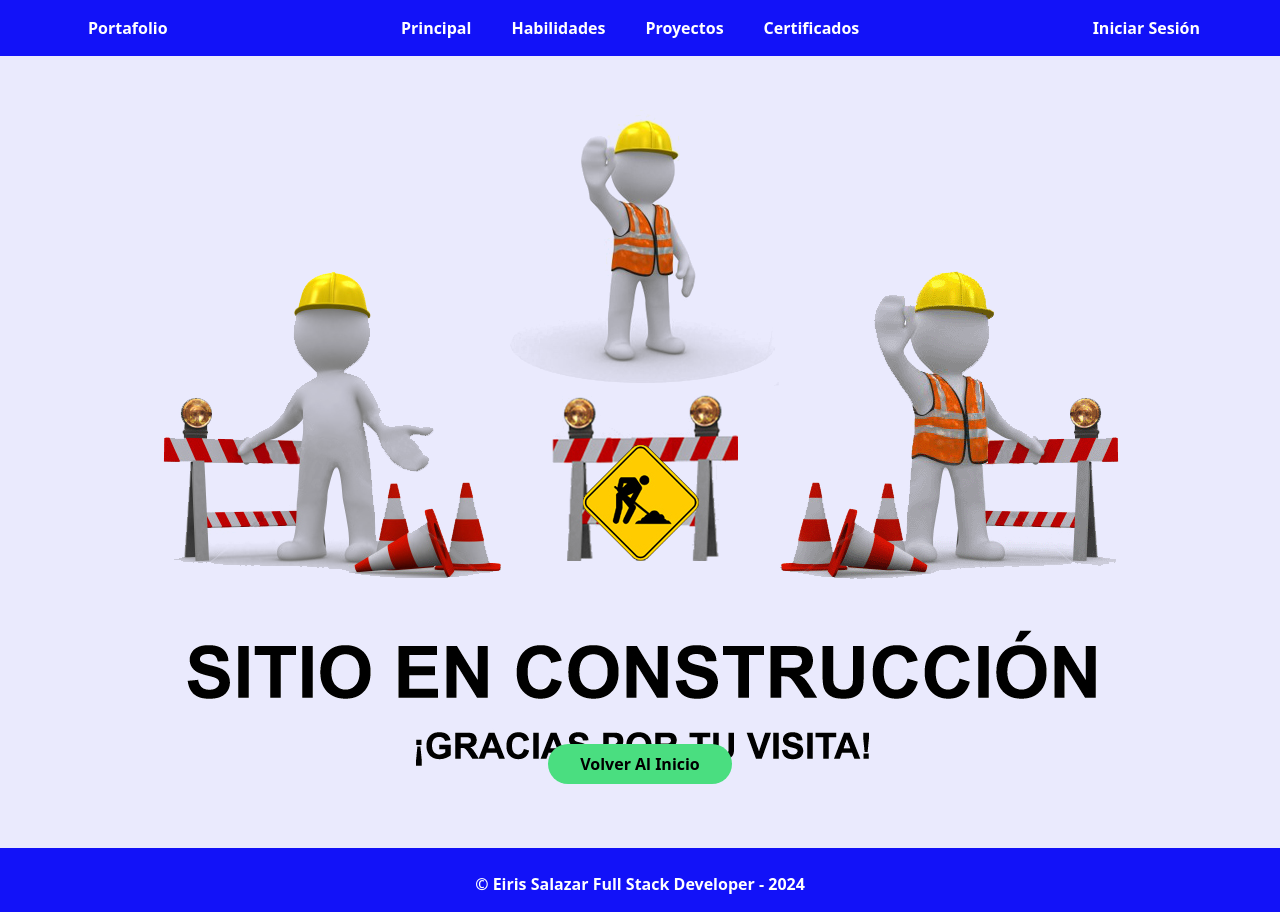
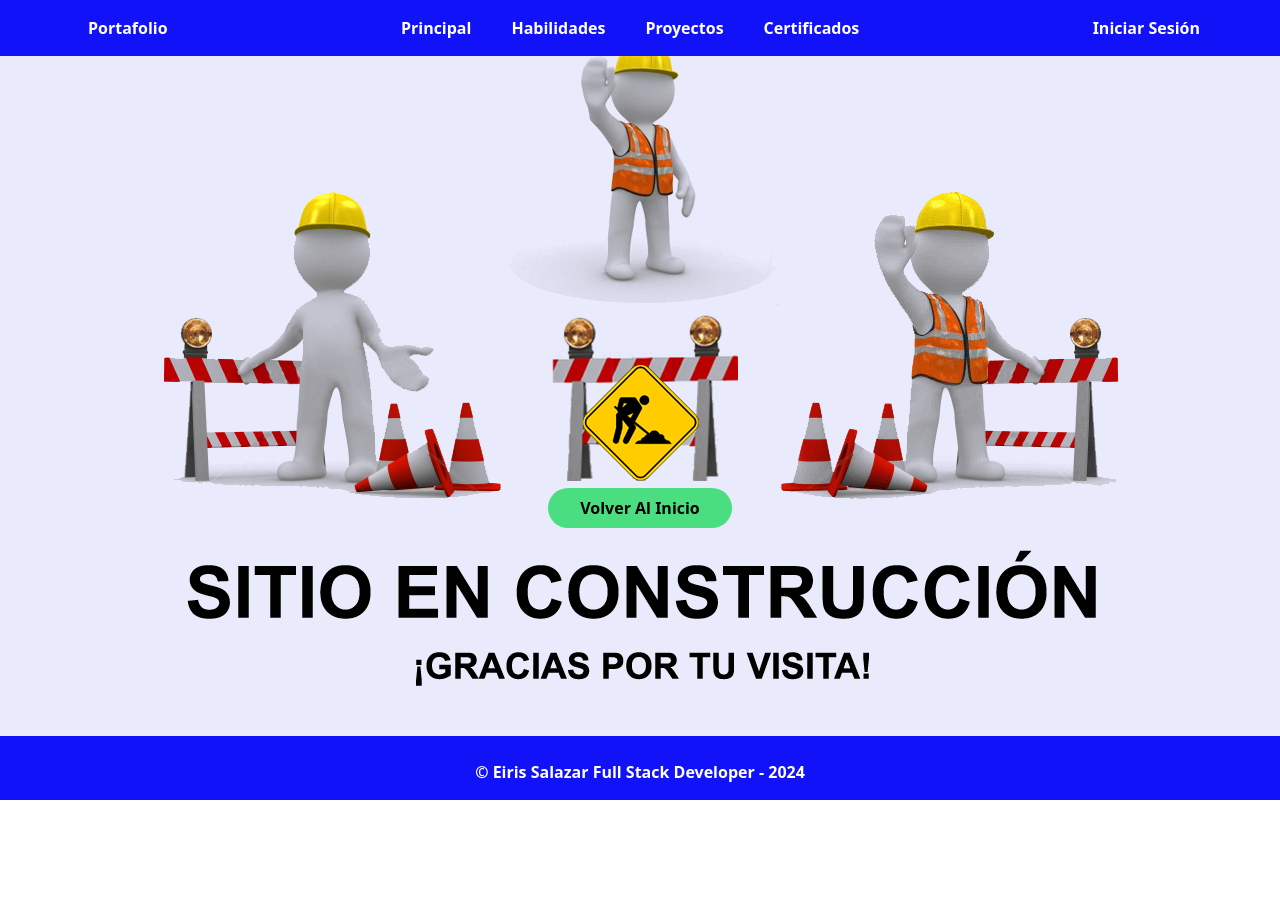
Before and after one commit to eiriselias/portafolioNext, a Next.js app: page /enconstrucion in a window 1280 px wide. After the commit the page ends 800 px from the top, so only its background shows below. Built offline with nearby package versions, Linux system fonts and the light colour scheme.

Commit message:
modificacion sitio en construccion

```diff
--- a/app/enconstrucion/page.tsx
+++ b/app/enconstrucion/page.tsx
@@ -9,9 +9,9 @@ const EnconstrucionPage = () => {
         router.push("/")
     }
   return (
-    <div className='flex flex-col justify-center items-center h-full'>
+    <div className='flex flex-col justify-center items-center h-[80vh] relative'>
       <img src="/images/Web-en-Construccion.png" alt="sitio en construccion" />
-      <Button onClick={handleClick}  className='absolute bottom-4'>Volver Al Inicio</Button>
+      <Button onClick={handleClick}  className='absolute bottom-40'>Volver Al Inicio</Button>
     </div>
   )
 }
```
